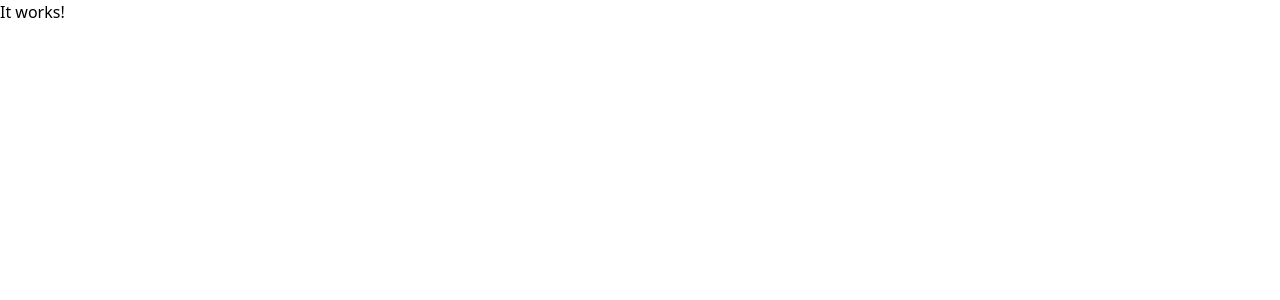
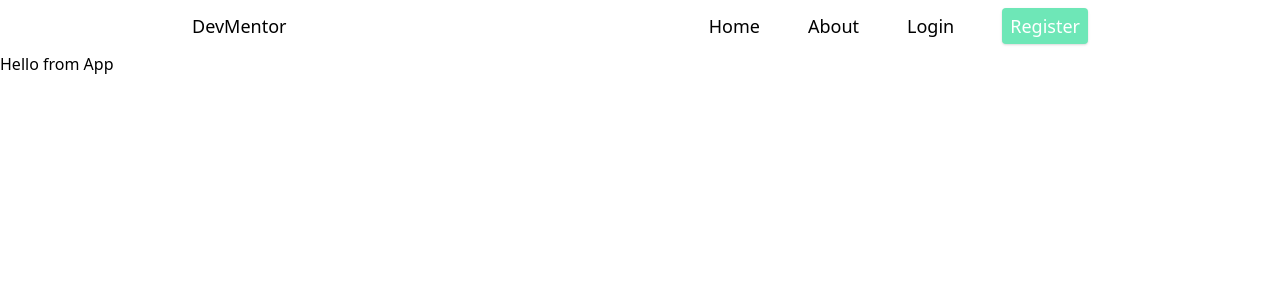
Before and after one commit to MdotMertens/taskmanager, a React app: page / in a window 1280 px wide. Shown: the top 300 px of the page. Built offline with nearby package versions, Linux system fonts and the light colour scheme.

Commit message:
🎨 Added Navbar

```diff
--- /dev/null
+++ b/src/App.jsx
@@ -0,0 +1,16 @@
+import React from 'react'
+
+import Navbar from './components/Navbar.jsx'
+
+class App extends React.Component {
+    render(){
+        return (
+            <div>
+                <Navbar/>
+                <p>Hello from App</p>
+            </div>
+        )
+    }
+}
+
+export default App
--- /dev/null
+++ b/src/components/Navbar.jsx
@@ -0,0 +1,23 @@
+import React from 'react';
+
+class Navbar extends React.Component {
+    render(){
+        return (
+            <div class="text-lg items-center">
+                <div class="flex max-w-4xl mx-auto justify-between">
+                    <div class="py-3">DevMentor</div>
+                    <div class="flex space-x-9 items-center">
+                    <div class="flex space-x-6">
+                        <a href="#" class="py-3 px-3">Home</a>
+                        <a href="#" class="py-3 px-3">About</a>
+                        <a href="#" class="py-3 px-3">Login</a>
+                    </div>
+                    <a href="#" class=" px-2 py-1 bg-green-300 text-white rounded shadow hover:shadow-md transition: duration-500 ease-in-out">Register</a>
+                    </div>
+                </div>
+            </div>
+        )
+    }
+}
+
+export default Navbar
--- a/src/index.js
+++ b/src/index.js
@@ -3,9 +3,9 @@ import './style.css'
 import React from 'react';
 import ReactDOM from 'react-dom';
 
-const title = 'It works!';
+import App from './App.jsx'
 
 ReactDOM.render(
-  <div>{title}</div>,
+  <App/>,
   document.getElementById('app')
 );
```
Also changed, not shown: 1 other file (tests, documents, lock files or other folders).
